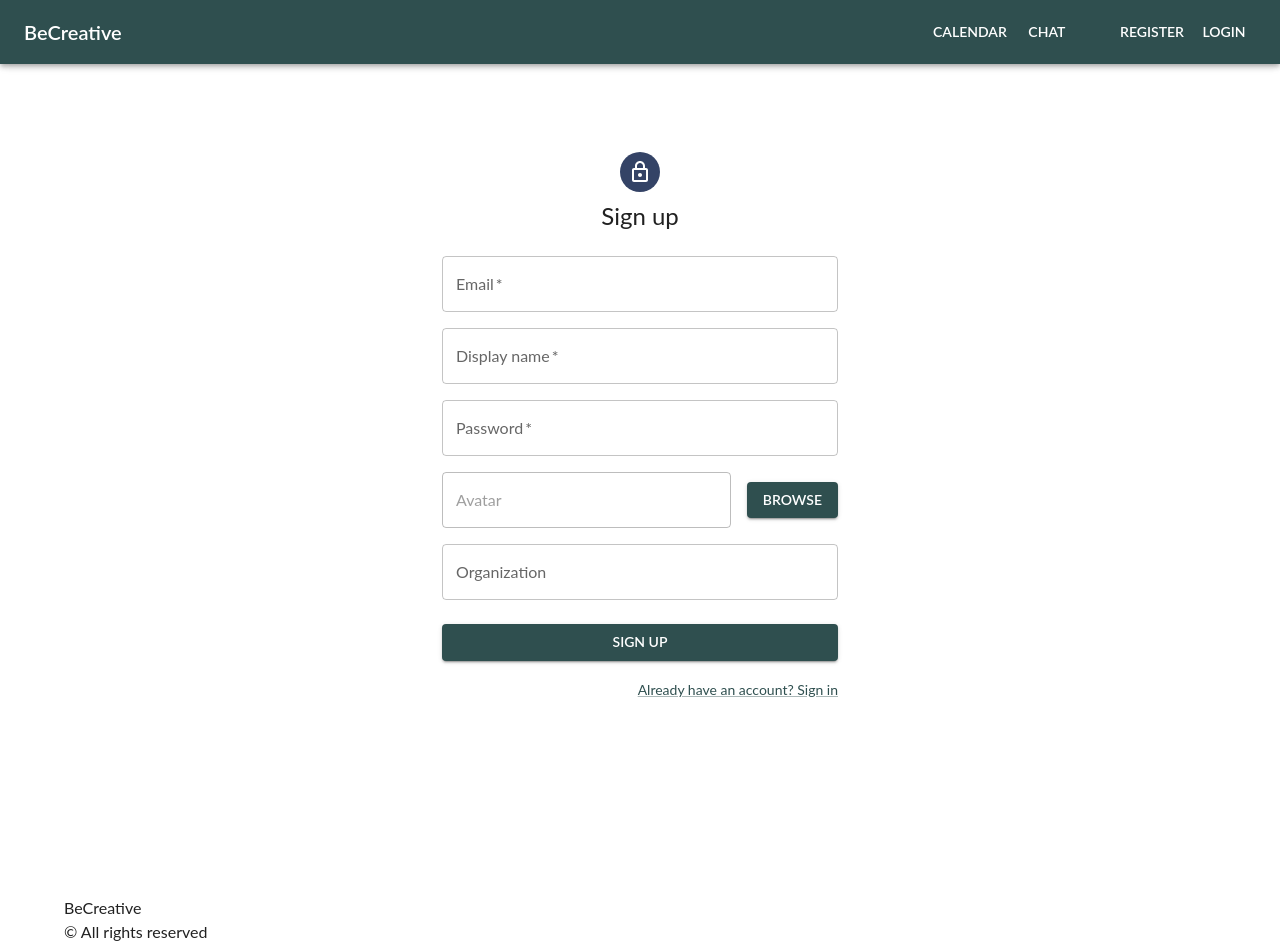
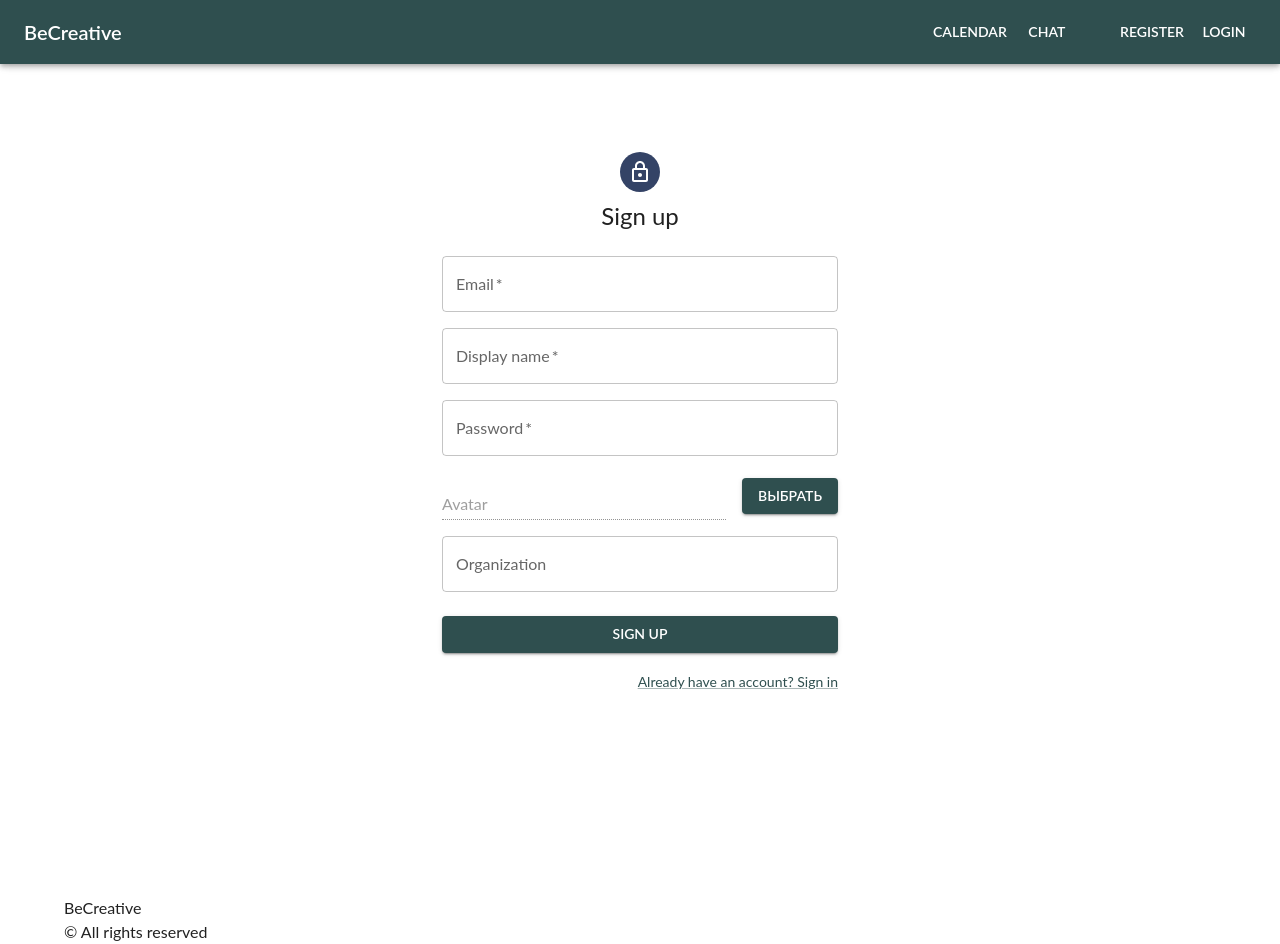
Before and after one commit to dmsagaidak/be-creative, a React (Create React App) app in the folder frontend/: page /register in a window 1280 px wide. Built offline with nearby package versions, Linux system fonts and the light colour scheme.

Commit message:
Updated style of project status. Update logic of FileInput.tsx and forms

```diff
--- a/frontend/src/components/UI/FileInput/FileInput.tsx
+++ b/frontend/src/components/UI/FileInput/FileInput.tsx
@@ -5,9 +5,17 @@ interface Props {
   onChange: (e: React.ChangeEvent<HTMLInputElement>) => void;
   name: string;
   label: string;
+  type?: string;
+  errorCheck: (fieldName: string) => string | undefined;
 }
 
-const FileInput: React.FC<Props> = ({ onChange, name, label }) => {
+const FileInput: React.FC<Props> = ({
+  onChange,
+  name,
+  label,
+  type,
+  errorCheck,
+}) => {
   const inputRef = useRef<HTMLInputElement>(null);
 
   const [filename, setFilename] = useState('');
@@ -29,18 +37,30 @@ const FileInput: React.FC<Props> = ({ onChange, name, label }) => {
 
   return (
     <>
-      <input style={{ display: 'none' }} type="file" name={name} onChange={onFileChange} ref={inputRef} required/>
+      <input
+        style={{ display: 'none' }}
+        type="file"
+        accept={type}
+        name={name}
+        onChange={onFileChange}
+        ref={inputRef}
+      />
       <Grid container direction="row" spacing={2} alignItems="center">
         <Grid item xs>
           <TextField
-            disabled label={label}
+            error={Boolean(errorCheck(name))}
+            helperText={errorCheck(name)}
+            variant="standard"
+            disabled
+            label={label}
             value={filename}
             onClick={activateInput}
-            />
+            sx={{ width: '100%' }}
+          />
         </Grid>
         <Grid item>
-          <Button variant="contained" onClick={activateInput}>
-            Browse
+          <Button type="button" variant="contained" onClick={activateInput}>
+            Выбрать
           </Button>
         </Grid>
       </Grid>
--- a/frontend/src/features/projects/ProjectPage.tsx
+++ b/frontend/src/features/projects/ProjectPage.tsx
@@ -45,8 +45,8 @@ const ProjectPage = () => {
   }
 
   const styleColor = project?.status === 'Not started' ?
-    theme.palette.primary.main : project?.status === 'Ongoing' ?
-      theme.palette.success.main : '#000';
+    theme.palette.info.main : project?.status === 'Ongoing' ?
+      theme.palette.success.main : 'red';
 
   return (
     <Container>
--- a/frontend/src/features/projects/components/ProjectForm.tsx
+++ b/frontend/src/features/projects/components/ProjectForm.tsx
@@ -151,7 +151,13 @@ const ProjectForm: React.FC<Props> = ({onSubmit, loading, error, existingProject
             </LocalizationProvider>
           </Grid>
           <Grid item xs>
-            <FileInput onChange={fileInputChangeHandler} name="image" label="Image" />
+            <FileInput
+              onChange={fileInputChangeHandler}
+              name="image"
+              label="Image"
+              type="image/*"
+              errorCheck={getFieldError}
+            />
           </Grid>
           <Grid item xs>
             <Typography component='p' sx={{mb: 1}}>Participants:</Typography>
--- a/frontend/src/features/projects/components/ProjectItem.tsx
+++ b/frontend/src/features/projects/components/ProjectItem.tsx
@@ -20,8 +20,8 @@ const ProjectItem: React.FC<Props> = ({project}) => {
   const navigate = useNavigate();
 
   const styleColor = project.status === 'Not started' ?
-    theme.palette.primary.main : project.status === 'Ongoing' ?
-      theme.palette.success.main : '#000';
+    theme.palette.info.main : project.status === 'Ongoing' ?
+      theme.palette.success.main : 'red';
 
   return (
     <Card style={styles}>
--- a/frontend/src/features/users/Register.tsx
+++ b/frontend/src/features/users/Register.tsx
@@ -112,7 +112,13 @@ const Register = () => {
               />
             </Grid>
             <Grid item xs>
-              <FileInput onChange={fileInputChangeHandler} name="avatar" label="Avatar" />
+              <FileInput
+                onChange={fileInputChangeHandler}
+                name="avatar"
+                label="Avatar"
+                type="image/*"
+                errorCheck={getFieldError}
+              />
             </Grid>
             <Grid item xs={12}>
               <TextField
--- a/frontend/src/features/users/components/UpdateUserForm.tsx
+++ b/frontend/src/features/users/components/UpdateUserForm.tsx
@@ -86,7 +86,13 @@ const UpdateUserForm: React.FC<Props> = ({onSubmit, existingUser}) => {
             />
           </Grid>
           <Grid item xs>
-            <FileInput onChange={fileInputChangeHandler} name="avatar" label="Update your photo"/>
+            <FileInput
+              onChange={fileInputChangeHandler}
+              name="avatar"
+              label="Update your photo"
+              type="image/*"
+              errorCheck={getFieldError}
+            />
           </Grid>
           <Grid item xs>
             <TextField
--- a/frontend/src/theme.ts
+++ b/frontend/src/theme.ts
@@ -21,6 +21,9 @@ const theme = createTheme({
        success: {
           main: 'rgb(7, 135, 67)'
        },
+       info: {
+          main: '#399cbd'
+       }
      },
       typography: {
         fontFamily: 'Lato, sans-serif',
```
